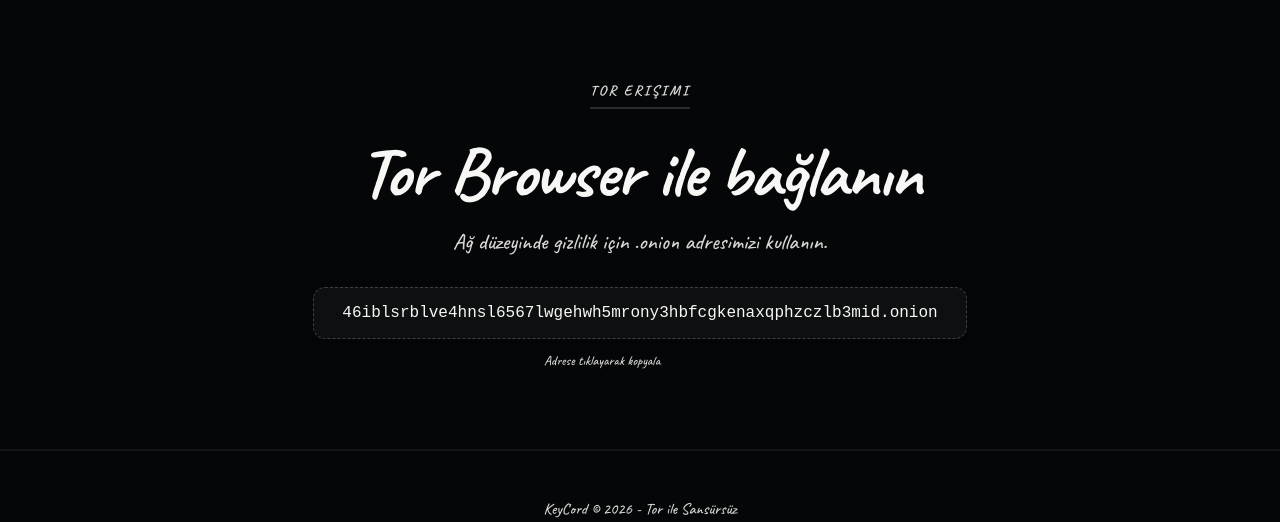
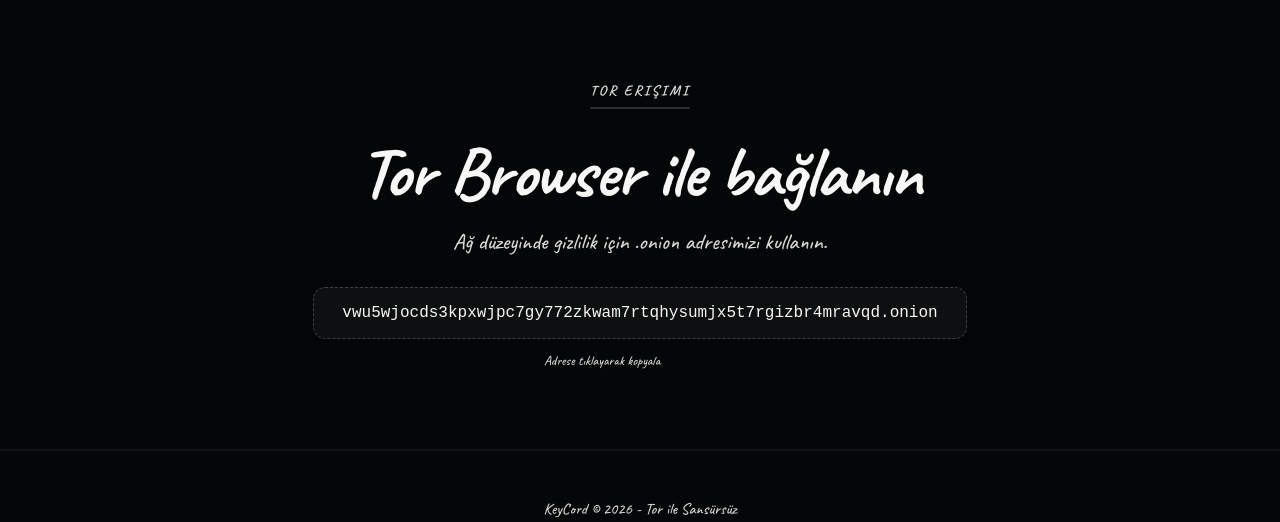
Before and after one commit to Keremcm/KeyCord, a Python web app: template app/templates/welcome.html in a window 1280 px wide. Shown: the part 2080-2602 px from the top of the page. Run offline with Jinja, Linux system fonts and the light colour scheme; the template is opened without the code that fills it, so the values that code supplies are empty.

Commit message:
Update Tor Address

```diff
--- a/app/templates/home.html
+++ b/app/templates/home.html
@@ -1306,10 +1306,10 @@
                         </svg>
                     </div>
                 </div>
-                <div class="kc-tor-addr">46iblsrblve4hnsl6567lwgehwh5mrony3hbfcgkenaxqphzczlb3mid.onion</div>
+                <div class="kc-tor-addr">vwu5wjocds3kpxwjpc7gy772zkwam7rtqhysumjx5t7rgizbr4mravqd.onion</div>
                 <div class="kc-tor-hint">↑ {{ _('Kopyalamak için tıklayın') }}</div>
                 <span id="tor-address"
-                    style="display:none;">46iblsrblve4hnsl6567lwgehwh5mrony3hbfcgkenaxqphzczlb3mid.onion</span>
+                    style="display:none;">vwu5wjocds3kpxwjpc7gy772zkwam7rtqhysumjx5t7rgizbr4mravqd.onion</span>
             </div>
 
 
--- a/app/templates/welcome.html
+++ b/app/templates/welcome.html
@@ -869,7 +869,7 @@
         <p class="section-sub" style="margin: 0 auto 1.8rem; text-align: center; max-width: 100%;">{{ _('Ağ düzeyinde gizlilik için .onion adresimizi kullanın.') }}</p>
 
         <div class="onion-chip" id="tor-copy-box" title="{{ _('Kopyalamak için tıkla') }}">
-            46iblsrblve4hnsl6567lwgehwh5mrony3hbfcgkenaxqphzczlb3mid.onion
+            vwu5wjocds3kpxwjpc7gy772zkwam7rtqhysumjx5t7rgizbr4mravqd.onion
         </div>
         <div class="onion-copy-hint">
             {{ _('Adrese tıklayarak kopyala') }}
@@ -907,7 +907,7 @@
 <script nonce="{{ csp_nonce }}">
     const box = document.getElementById('tor-copy-box');
     const flash = document.getElementById('copy-flash');
-    const onion = '46iblsrblve4hnsl6567lwgehwh5mrony3hbfcgkenaxqphzczlb3mid.onion';
+    const onion = 'vwu5wjocds3kpxwjpc7gy772zkwam7rtqhysumjx5t7rgizbr4mravqd.onion';
 
     if (box) {
         box.addEventListener('click', function () {
```
Also changed, not shown: logo.ico.
